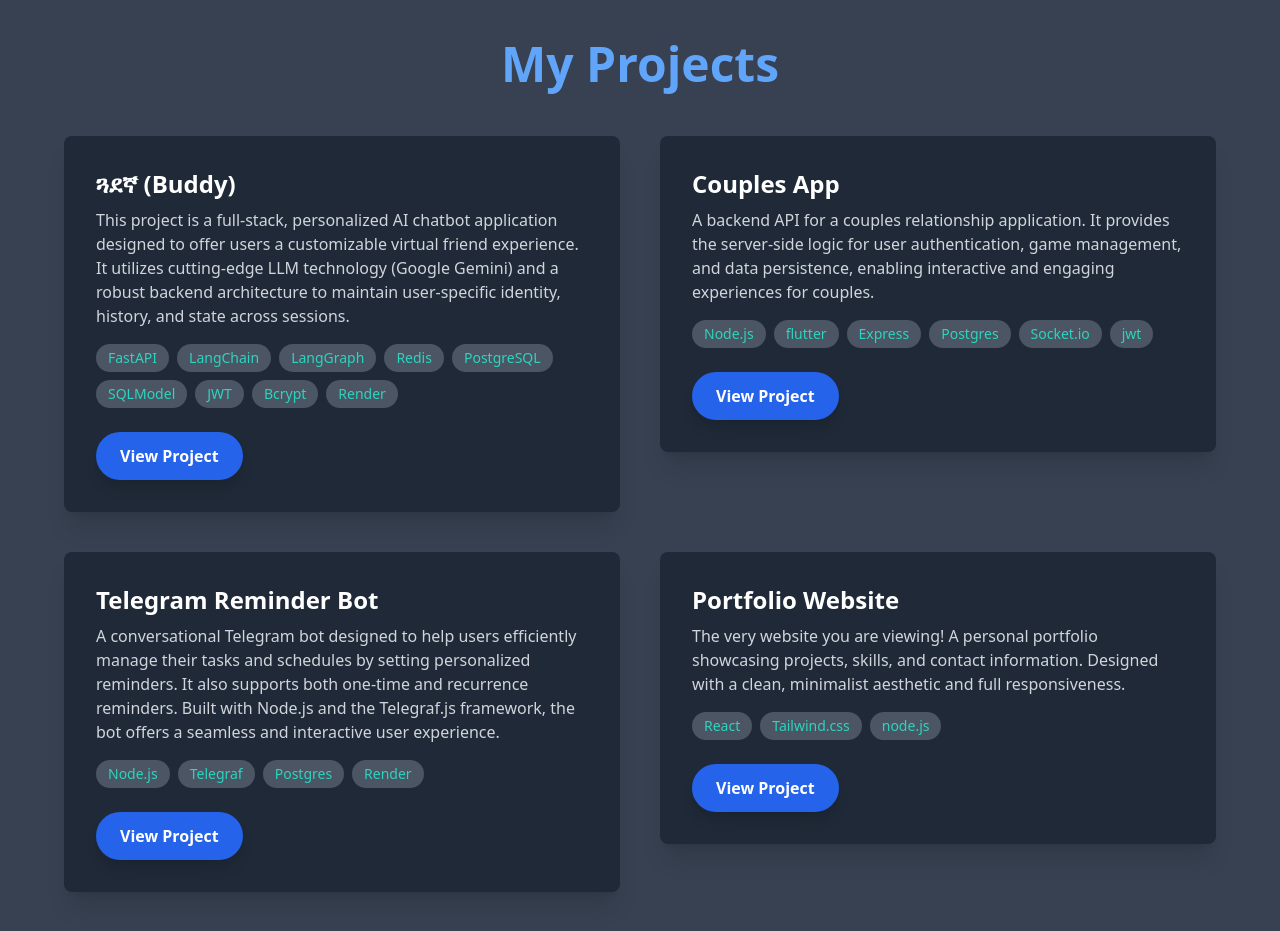
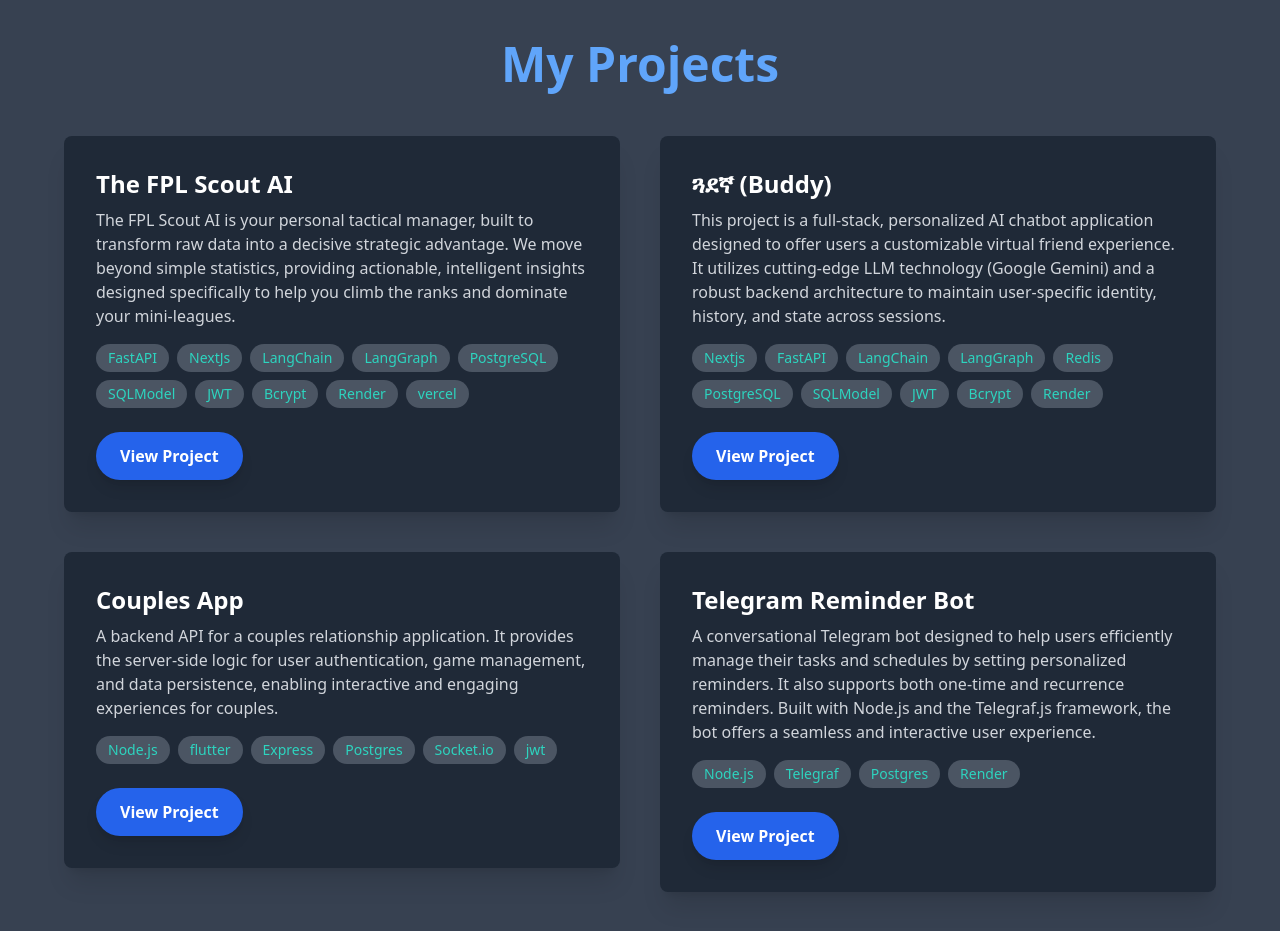
Before and after one commit to Eyosiyasshisema/my-portfolio, a React (Create React App) app: page / in a window 1280 px wide. Shown: the part 4040-4971 px from the top of the page. Built offline with nearby package versions, Linux system fonts and the light colour scheme.

Commit message:
new project added

```diff
--- a/src/App.js
+++ b/src/App.js
@@ -376,34 +376,41 @@ function App() {
     const projectsData = [
       {
         id: 1,
+        title: 'The FPL Scout AI',
+        description: 'The FPL Scout AI is your personal tactical manager, built to transform raw data into a decisive strategic advantage. We move beyond simple statistics, providing actionable, intelligent insights designed specifically to help you climb the ranks and dominate your mini-leagues.',
+        technologies: ['FastAPI','NextJs','LangChain','LangGraph', 'PostgreSQL','SQLModel','JWT ' ,'Bcrypt','Render','vercel'],
+        projectUrl: 'https://fpl-ai-advisor.vercel.app/',
+      },
+      {
+        id: 2,
         title: 'ጓደኛ (Buddy) ',
         description: 'This project is a full-stack, personalized AI chatbot application designed to offer users a customizable virtual friend experience. It utilizes cutting-edge LLM technology (Google Gemini) and a robust backend architecture to maintain user-specific identity, history, and state across sessions.',
-        technologies: ['FastAPI','LangChain','LangGraph', 'Redis','PostgreSQL','SQLModel','JWT ' ,'Bcrypt','Render'],
+        technologies: ['Nextjs','FastAPI','LangChain','LangGraph', 'Redis','PostgreSQL','SQLModel','JWT ' ,'Bcrypt','Render'],
         projectUrl: 'https://guadegnabuddy.netlify.app/',
       },
        {
-        id: 2,
+        id: 3,
         title: 'Couples App ',
         description: 'A backend API for a couples relationship application. It provides the server-side logic for user authentication, game management, and data persistence, enabling interactive and engaging experiences for couples.',
         technologies: ['Node.js','flutter', 'Express', 'Postgres', 'Socket.io','jwt'],
         projectUrl: 'https://github.com/Eyosiyasshisema/couples-app-backend-modified',
       },
       {
-        id: 3,
+        id: 4,
         title: 'Telegram Reminder Bot',
         description: 'A conversational Telegram bot designed to help users efficiently manage their tasks and schedules by setting personalized reminders. It also supports both one-time and recurrence reminders. Built with Node.js and the Telegraf.js framework, the bot offers a seamless and interactive user experience.',
         technologies: ['Node.js', 'Telegraf', 'Postgres', 'Render'],
         projectUrl: 'https://github.com/Eyosiyasshisema/reminderBot',
       },
       {
-        id: 4,
+        id: 5,
         title: 'Portfolio Website',
         description: 'The very website you are viewing! A personal portfolio showcasing projects, skills, and contact information. Designed with a clean, minimalist aesthetic and full responsiveness.',
         technologies: ['React','Tailwind.css','node.js'],
         projectUrl: 'https://eyosiyasshisema-portfolio.netlify.app/',
       },
       {
-        id: 5,
+        id: 6,
         title: 'Lexical Analysis Compliler',
         description: 'A compiler built with c++ that performs lexical and semantic analysis',
         technologies: ['c++'],
```
